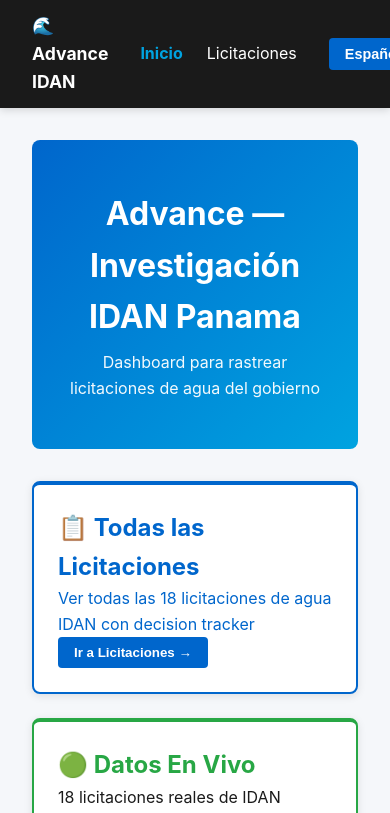
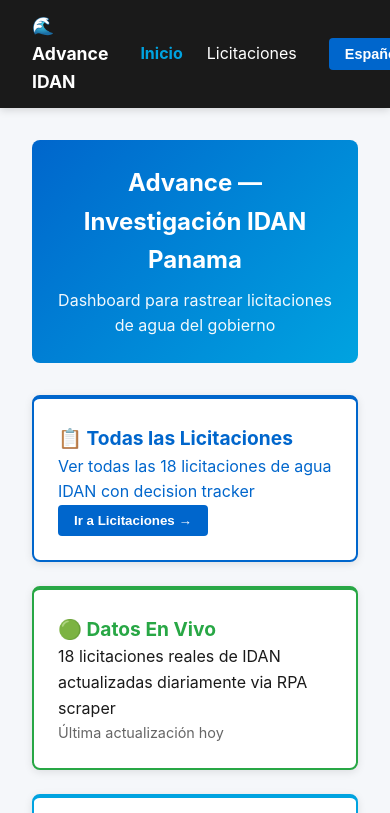
Before and after one commit to MbethencourtM4X/advance-research, a Next.js app: page / in a window 390 px wide. Shown: the top 813 px of the page. Built offline with nearby package versions, Linux system fonts and the light colour scheme.

Commit message:
✨ Final polish: Smooth animations, transitions, loading states, responsive tweaks, meta tags

```diff
--- a/app/globals.css
+++ b/app/globals.css
@@ -203,3 +203,109 @@
   padding: 0.75rem;
   text-align: left;
 }
+
+/* Animations */
+@keyframes slideIn {
+  from {
+    opacity: 0;
+    transform: translateY(10px);
+  }
+  to {
+    opacity: 1;
+    transform: translateY(0);
+  }
+}
+
+@keyframes fadeIn {
+  from { opacity: 0; }
+  to { opacity: 1; }
+}
+
+@keyframes pulse {
+  0%, 100% { opacity: 1; }
+  50% { opacity: 0.5; }
+}
+
+/* Apply animations */
+.section, header, main > div > div {
+  animation: slideIn 0.3s ease-out;
+}
+
+button {
+  transition: all 0.2s cubic-bezier(0.4, 0, 0.2, 1);
+}
+
+button:hover {
+  transform: translateY(-2px);
+  box-shadow: 0 4px 16px rgba(0, 102, 204, 0.3) !important;
+}
+
+button:active {
+  transform: translateY(0);
+}
+
+input, select {
+  transition: border-color 0.2s, box-shadow 0.2s;
+}
+
+input:focus, select:focus {
+  outline: none;
+  border-color: var(--primary) !important;
+  box-shadow: 0 0 0 3px rgba(0, 102, 204, 0.1) !important;
+}
+
+/* Loading state */
+.loading {
+  animation: pulse 2s infinite;
+}
+
+/* Smooth scrolling */
+html {
+  scroll-behavior: smooth;
+}
+
+/* Card hover effects */
+div[style*="borderRadius"] {
+  transition: all 0.2s ease;
+}
+
+div[style*="borderRadius"]:hover {
+  transform: translateY(-2px);
+  box-shadow: 0 8px 24px rgba(0, 0, 0, 0.12) !important;
+}
+
+/* Badge animations */
+.badge {
+  animation: slideIn 0.4s ease-out;
+}
+
+/* Responsive improvements */
+@media (max-width: 768px) {
+  main {
+    padding: 1rem;
+  }
+
+  header {
+    padding: 1.5rem 1rem !important;
+  }
+
+  h1 {
+    font-size: 1.5rem !important;
+  }
+
+  h2 {
+    font-size: 1.2rem !important;
+  }
+}
+
+/* Dark mode support (optional future) */
+@media (prefers-color-scheme: dark) {
+  body {
+    background: #0f1419;
+    color: #e8eef2;
+  }
+
+  .section, div[style*="background: white"] {
+    background: #1a1f2e !important;
+  }
+}
--- a/app/layout.js
+++ b/app/layout.js
@@ -4,13 +4,23 @@
 
 export const metadata = {
   title: 'Advance — IDAN Panama Research',
-  description: 'Complete analysis for Advance IDAN procurement dashboard',
+  description: 'Dashboard para rastrear licitaciones de agua del gobierno en Panama. Real-time data, decision tracker, filtros avanzados.',
+  viewport: 'width=device-width, initial-scale=1.0, maximum-scale=5.0',
+  icons: {
+    icon: '🌊',
+  },
 };
 
 export default function RootLayout({ children }) {
   return (
-    <html lang="es">
-      <body>
+    <html lang="es" style={{ scrollBehavior: 'smooth' }}>
+      <head>
+        <meta charSet="utf-8" />
+        <meta name="theme-color" content="#0066cc" />
+        <link rel="preconnect" href="https://fonts.googleapis.com" />
+        <link rel="preconnect" href="https://fonts.gstatic.com" crossOrigin="anonymous" />
+      </head>
+      <body style={{ overscrollBehavior: 'none' }}>
         <LanguageProvider>
           <Nav />
           {children}
```
